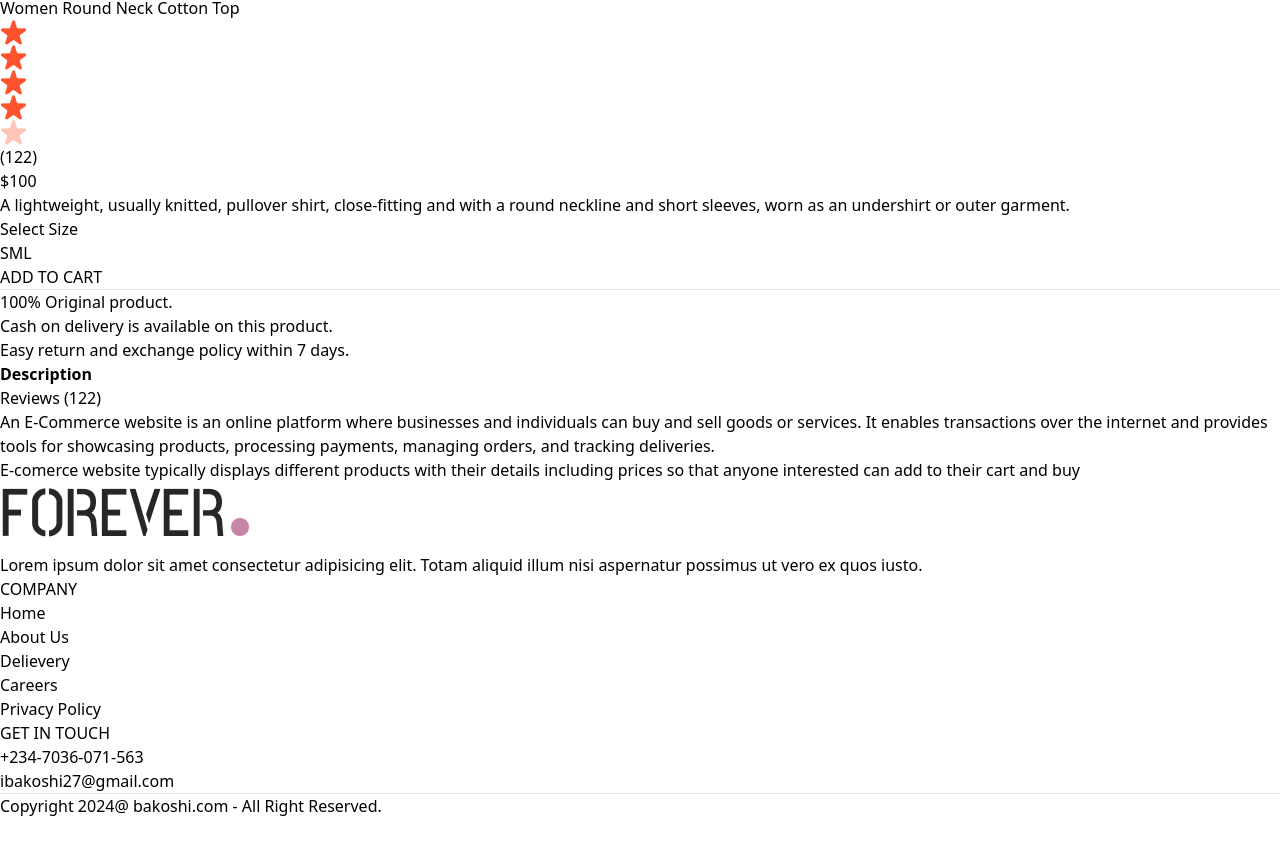
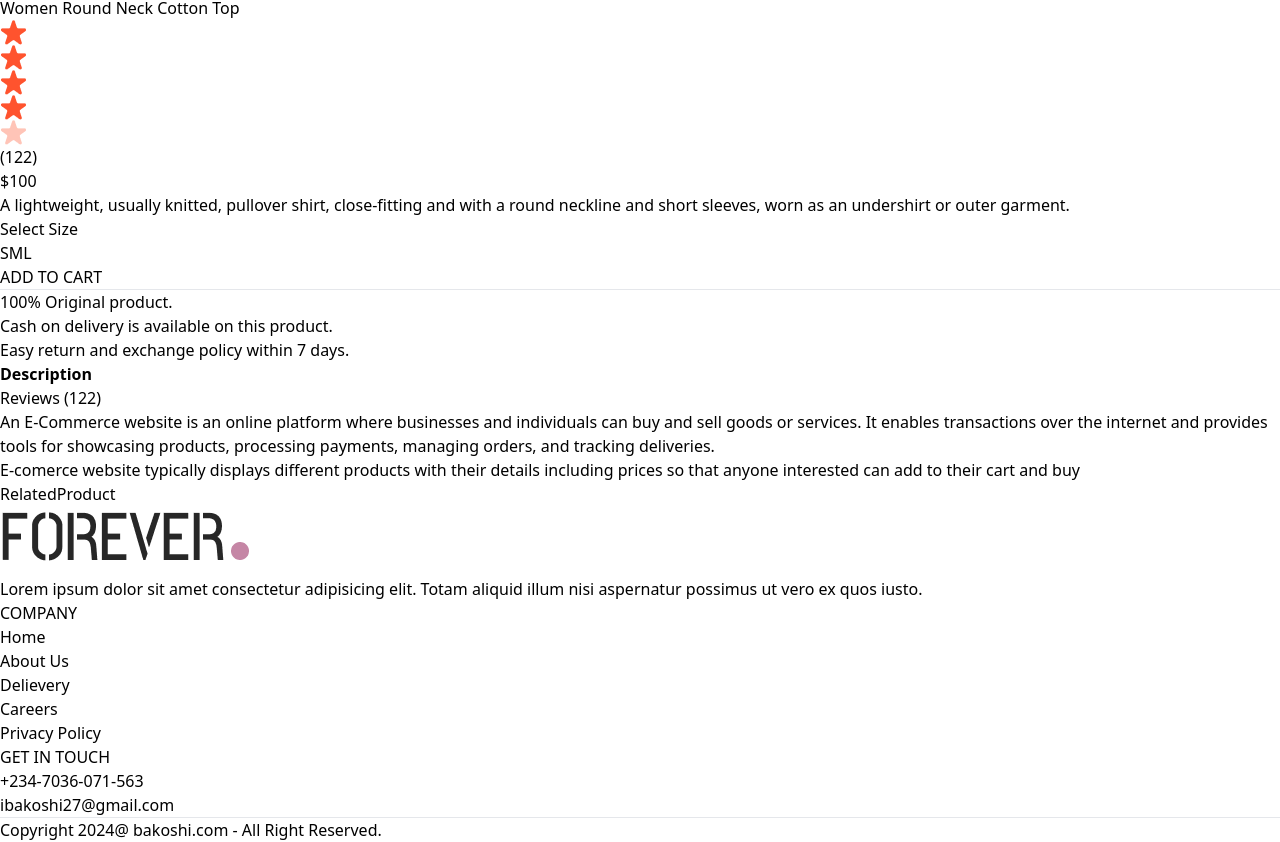
Before and after one commit to Kadunapikin/Chongai-store, a React (Vite) app in the folder frontend/: page /product/aaaaa in a window 1280 px wide. Shown: the part 1426-2268 px from the top of the page. Before the commit the page ends 2244 px from the top, so only its background shows below. Built offline with nearby package versions, Linux system fonts and the light colour scheme.

Commit message:
add RelatedProduct component to Product page

```diff
--- a/frontend/src/components/RelatedProduct.jsx
+++ b/frontend/src/components/RelatedProduct.jsx
@@ -7,12 +7,12 @@ const RelatedProduct = ({category, subCategory}) => {
     const [related, setRelated] = useState([]);
 
     useEffect(() => {
-        if (products.length === 0) {
+        if (products.length > 0) {
             let productsCopy = products.slice();
             productsCopy = productsCopy.filter((item) => category === item.category);
             productsCopy = productsCopy.filter((item) => subCategory === item.subCategory);
 
-            console.log(productsCopy.slice(0, 5));
+            console.log(productsCopy.slice(0,5));
 
         }
     }, []);
--- a/frontend/src/pages/Product.jsx
+++ b/frontend/src/pages/Product.jsx
@@ -2,6 +2,7 @@ import React, { useContext, useEffect, useState } from 'react'
 import { useParams } from 'react-router-dom'
 import { ShopContext } from '../context/ShopContext';
 import { assets } from '../assets/assets';
+import RelatedProduct from '../components/RelatedProduct';
 
 const Product = () => {
   const {productId} = useParams();
@@ -14,6 +15,8 @@ const Product = () => {
     products.map((product) => {
       if (product._id === productId) {
         setProductData(product);
+        console.log(productData);
+
         setImage(product.image[0]);
         return null;
       }
@@ -93,6 +96,9 @@ const Product = () => {
           <p>E-comerce website typically displays different products with their details including prices so that anyone interested can add to their cart and buy</p>
         </div>
       </div>
+
+      {/* --------------- Display related products-------------------- */}
+      <RelatedProduct category={productData.category} subCategory={productData.subCategory} />
     </div>
   ) : <div className='opacity-0'></div>
 }
```
